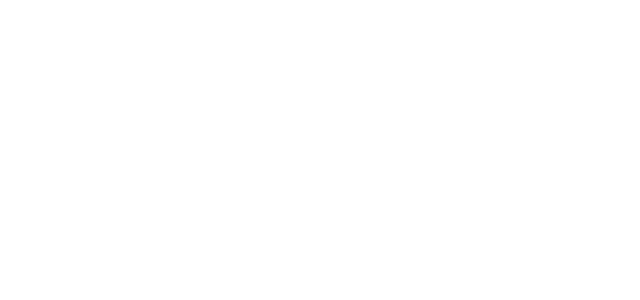
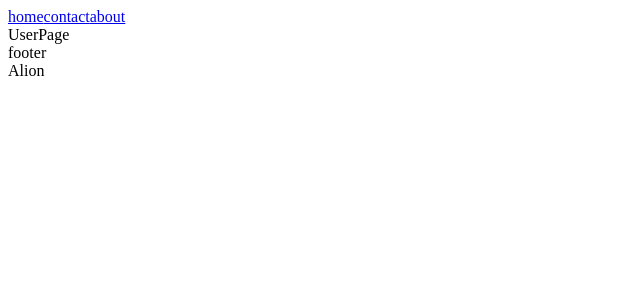
Before and after one commit to Ali-GreenHeart/guys-react, a React (Vite) app: page /user-page in a window 1280 px wide. Before the commit this address had no page. Shown: the top 300 px of the page, without its empty margins (0-640 px from the left). Built offline with nearby package versions, Linux system fonts and the light colour scheme.

Commit message:
add arch of UserPage

```diff
--- /dev/null
+++ b/src/pages/User/index.jsx
@@ -0,0 +1,6 @@
+const UserPage = () => {
+    return (
+        <div>UserPage</div>
+    )
+}
+export default UserPage
--- a/src/routing/index.jsx
+++ b/src/routing/index.jsx
@@ -1,6 +1,7 @@
 import { Route, Routes } from "react-router"
 import { lazy, Suspense } from "react"
 import CounterWithReducer from "../components/CounterWithReducer"
+import UserPage from "../pages/User"
 const AboutPage = lazy(() => import("../pages/About"))
 const HomePage = lazy(() => import("../pages/Home"))
 const ContactPage = lazy(() => import("../pages/Contact"))
@@ -22,6 +23,7 @@
                     <Route path="/about" Component={AboutPage} />
                     <Route path="/contact" element={<ContactPage />} />
                     <Route path="/counter-with-reducer" element={<CounterWithReducer />} />
+                    <Route path="/user-page" element={<UserPage />} />
                 </Route>
                 <Route Component={DashboardContentWrapper}>
                     {/* nested routes */}
```
